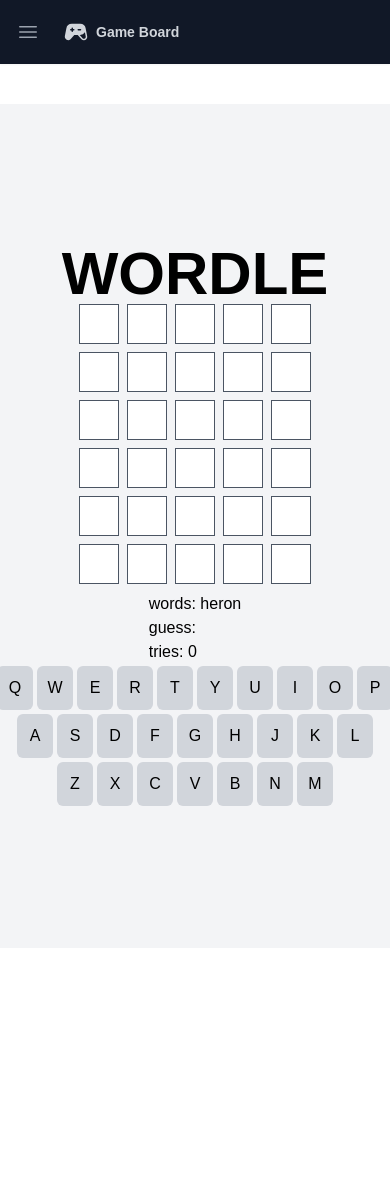
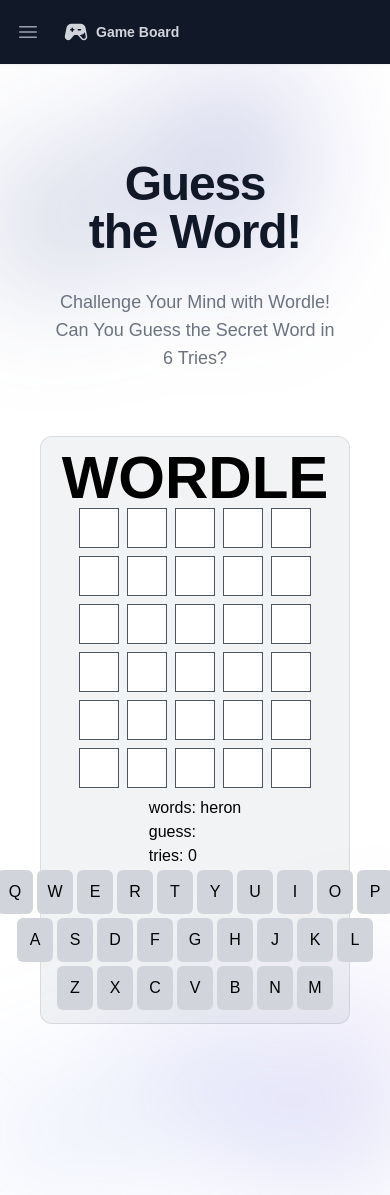
Before and after one commit to porlowska/game-board, a React (Create React App) app: page /wordle in a window 390 px wide. Before the commit the page ends 988 px from the top, so only its background shows below. Built offline with nearby package versions, Linux system fonts and the light colour scheme.

Commit message:
feat: landing page for wordle

```diff
--- a/src/App.js
+++ b/src/App.js
@@ -3,7 +3,7 @@ import { Routes, Route } from "react-router-dom";
 import SideBar from "./components/sidebar/SideBar";
 import Home from "./pages/home";
 import TicTacToe from "./pages/tic-tac-toe";
-import WordleGame from "./pages/wordle";
+import Wordle from "./pages/wordle";
 import { SnakeBoard } from "./pages/snake";
 
 function App() {
@@ -15,7 +15,7 @@ function App() {
           <Routes>
             <Route path="/" element={<Home />} />
             <Route path="/tic-tac-toe" element={<TicTacToe />} />
-            <Route path="/wordle" element={<WordleGame />} />
+            <Route path="/wordle" element={<Wordle />} />
             <Route path="/snake" element={<SnakeBoard />} />
           </Routes>
         </div>
--- a/src/components/TicTacToe/Board.jsx
+++ b/src/components/TicTacToe/Board.jsx
@@ -1,7 +1,7 @@
-import { Square } from "./Square";
+import Square from "./Square";
 import { calculateWinner } from "./calculateWinner";
 
-export const Board = ({ xIsNext, squares, onPlay }) => {
+const Board = ({ xIsNext, squares, onPlay }) => {
   function handleClick(i) {
     if (calculateWinner(squares) || squares[i]) {
       return;
@@ -27,3 +27,5 @@ export const Board = ({ xIsNext, squares, onPlay }) => {
     </>
   );
 };
+
+export default Board;
--- a/src/components/TicTacToe/Square.jsx
+++ b/src/components/TicTacToe/Square.jsx
@@ -12,3 +12,5 @@ export const Square = ({ value, onSquareClick }) => {
     </button>
   );
 };
+
+export default Square;
--- a/src/components/TicTacToe/TicTacToeGame.jsx
+++ b/src/components/TicTacToe/TicTacToeGame.jsx
@@ -1,7 +1,7 @@
 import { useState } from "react";
-import { Board } from "./Board";
+import Board from "./Board";
 
-export const TicTacToeGame = () => {
+const TicTacToeGame = () => {
   const [history, setHistory] = useState([Array(9).fill(null)]);
   const [currentMove, setCurrentMove] = useState(0);
   const xIsNext = currentMove % 2 === 0;
@@ -57,3 +57,5 @@ export const TicTacToeGame = () => {
     </div>
   );
 };
+
+export default TicTacToeGame;
--- a/src/components/Wordle/Wordle.jsx
+++ b/src/components/Wordle/Wordle.jsx
@@ -4,7 +4,7 @@ import Grid from "./grid/Grid";
 import Keyboard from "./keyboard/Keyboard";
 import words from "./words.js";
 
-export default function Wordle() {
+export default function WordlGame() {
   const [isClient, setIsClient] = useState(false);
   const [word, setWord] = useState(
     words[Math.floor(Math.random() * words.length)]
@@ -69,7 +69,7 @@ export default function Wordle() {
   });
 
   return isClient ? (
-    <div className="flex flex-col bg-gray-100 h-screen w-screen items-center justify-center">
+    <div className="flex flex-col items-center justify-center">
       <h1 className="text-6xl font-bold uppercase">Wordle</h1>
       <Grid word={word} guess={guess} tries={tries} />
       words: {word} <br></br>
--- a/src/pages/wordle/index.jsx
+++ b/src/pages/wordle/index.jsx
@@ -1,13 +1,56 @@
+"use client";
 import React from "react";
-//import "./index.module.css";
-import Wordle from "../../components/Wordle/Wordle";
+import WordleGame from "../../components/Wordle/Wordle";
 
-const WordleGame = () => {
+const Wordle = () => {
   return (
-    <div>
-      <Wordle />
+    <div className="bg-white">
+      <div className="relative isolate pt-4">
+        <div
+          aria-hidden="true"
+          className="absolute inset-x-0 -top-40 -z-10 transform-gpu overflow-hidden blur-3xl sm:-top-80"
+        >
+          <div
+            style={{
+              clipPath:
+                "polygon(74.1% 44.1%, 100% 61.6%, 97.5% 26.9%, 85.5% 0.1%, 80.7% 2%, 72.5% 32.5%, 60.2% 62.4%, 52.4% 68.1%, 47.5% 58.3%, 45.2% 34.5%, 27.5% 76.7%, 0.1% 64.9%, 17.9% 100%, 27.6% 76.8%, 76.1% 97.7%, 74.1% 44.1%)",
+            }}
+            className="relative left-[calc(50%-11rem)] aspect-[1155/678] w-[36.125rem] -translate-x-1/2 rotate-[30deg] bg-gradient-to-tr from-[#2a4365] to-[#4c51bf] opacity-30 sm:left-[calc(50%-30rem)] sm:w-[72.1875rem]"
+          />
+        </div>
+        <div className="py-10 sm:py-18 lg:pb-40">
+          <div className="mx-auto max-w-7xl px-6 lg:px-8">
+            <div className="mx-auto max-w-2xl text-center">
+              <h1 className="text-balance text-5xl font-semibold tracking-tight text-gray-900 sm:text-7xl">
+                Guess the Word!
+              </h1>
+              <p className="mt-8 text-pretty text-lg font-medium text-gray-500 sm:text-xl/8">
+                Challenge Your Mind with Wordle!<br></br>
+                Can You Guess the Secret Word in 6 Tries?
+              </p>
+            </div>
+            <div className="mt-16 flow-root sm:mt-24">
+              <div className="mx-4 md:mx-20 rounded-xl bg-gray-900/5 p-3 ring-1 ring-inset ring-gray-900/10 lg:rounded-2xl md:p-8">
+                <WordleGame />
+              </div>
+            </div>
+          </div>
+        </div>
+        <div
+          aria-hidden="true"
+          className="absolute inset-x-0 top-[calc(100%-13rem)] -z-10 transform-gpu overflow-hidden blur-3xl sm:top-[calc(100%-30rem)]"
+        >
+          <div
+            style={{
+              clipPath:
+                "polygon(74.1% 44.1%, 100% 61.6%, 97.5% 26.9%, 85.5% 0.1%, 80.7% 2%, 72.5% 32.5%, 60.2% 62.4%, 52.4% 68.1%, 47.5% 58.3%, 45.2% 34.5%, 27.5% 76.7%, 0.1% 64.9%, 17.9% 100%, 27.6% 76.8%, 76.1% 97.7%, 74.1% 44.1%)",
+            }}
+            className="relative left-[calc(50%+3rem)] aspect-[1155/678] w-[36.125rem] -translate-x-1/2 bg-gradient-to-tr from-[#629ae4] to-[#8a45d4] opacity-30 sm:left-[calc(50%+36rem)] sm:w-[72.1875rem]"
+          />
+        </div>
+      </div>
     </div>
   );
 };
 
-export default WordleGame;
+export default Wordle;
--- a/src/pages/wordle/index.module.css
+++ /dev/null
@@ -1,33 +0,0 @@
-@tailwind base;
-@tailwind components;
-@tailwind utilities;
-
-:root {
-  --foreground-rgb: 0, 0, 0;
-  --background-start-rgb: 214, 219, 220;
-  --background-end-rgb: 255, 255, 255;
-}
-
-@media (prefers-color-scheme: dark) {
-  :root {
-    --foreground-rgb: 255, 255, 255;
-    --background-start-rgb: 0, 0, 0;
-    --background-end-rgb: 0, 0, 0;
-  }
-}
-
-body {
-  color: rgb(var(--foreground-rgb));
-  background: linear-gradient(
-      to bottom,
-      transparent,
-      rgb(var(--background-end-rgb))
-    )
-    rgb(var(--background-start-rgb));
-}
-
-@layer utilities {
-  .text-balance {
-    text-wrap: balance;
-  }
-}
```
Also changed, not shown: src/pages/tic-tac-toe/index.jsx (+4 -3 lines).
